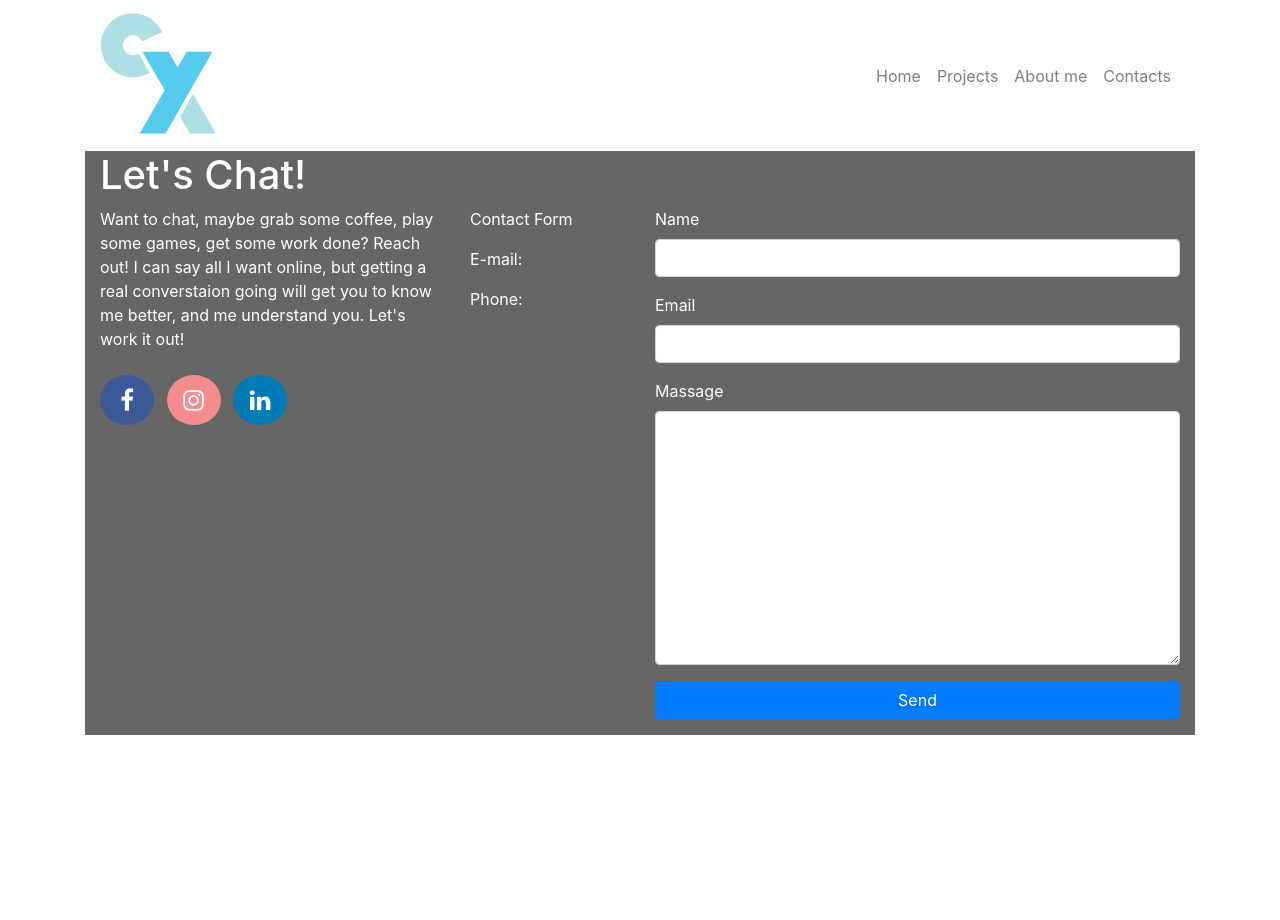
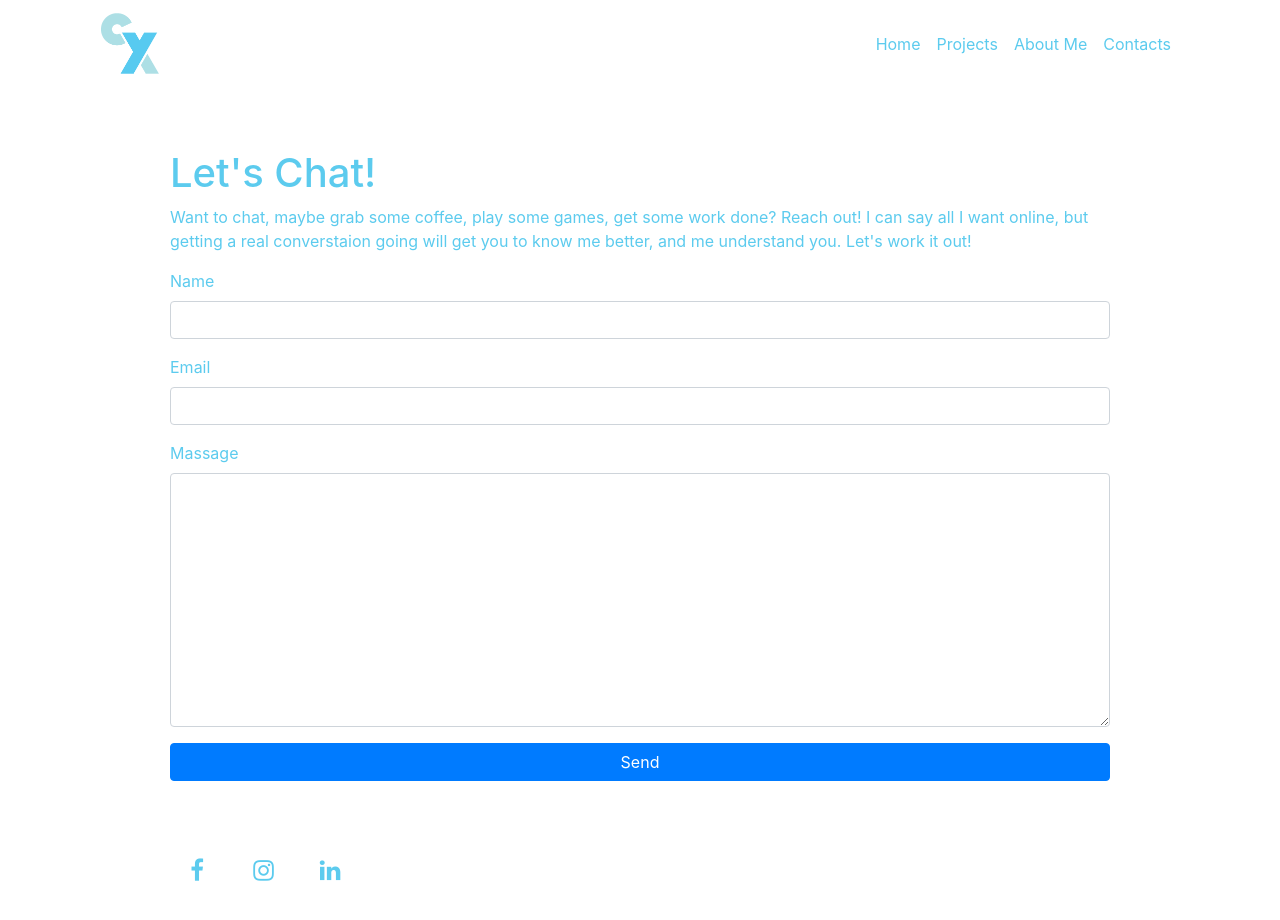
Before and after one commit to chiaxiong/portfolio, a plain HTML site: page pages/contact/contact.html in a window 1280 px wide. Before the commit the page ends 800 px from the top, so only its background shows below. Drawn offline with nearby package versions, Linux system fonts and the light colour scheme.

Commit message:
Added place holder images for the projects page. Made additional CSS revisions.

```diff
--- a/pages/contact/contact.html
+++ b/pages/contact/contact.html
@@ -30,7 +30,7 @@
                         <a class="nav-link" href="../project/project.html">Projects</a>
                     </li>
                     <li class="nav-item">
-                        <a class="nav-link" href="../about-me/about-me.html">About me</a>
+                        <a class="nav-link" href="../about-me/about-me.html">About Me</a>
                     </li>
                     <li class="nav-item">
                         <a class="nav-link" href="contact.html">Contacts</a>
@@ -41,26 +41,13 @@
     </header>
 
     <div class="container contact-form">
-        <h1>Let's Chat!</h1>
-
-        <div class="row">
-            <p class="col-md-4">
+        <div class="col-md">
+            <h1>Let's Chat!</h1>
+            <p>
                 Want to chat, maybe grab some coffee, play some games, get some work done? Reach out! I can say all I want online, but getting a real converstaion going will get you to know me better, and me understand you. Let's work it out!
-                <br>
-                <br>
-                <a href="#" class="fa fa-facebook"></a>
-                <a href="#" class="fa fa-instagram"></a>
-                <a href="#" class="fa fa-linkedin"></a>
             </p>
 
-            <div class="col-md-2">
-                <address>Contact Form</address>
-                <p>E-mail:</p>
-                <p>Phone:</p>
-            </div>
-
-
-            <div class="col-md-6">
+            <div class="form">
                 <div class="form-group">
                     <label>Name</label>
                     <input type="text" class="form-control">
@@ -79,6 +66,13 @@
                 <div class="form-group">
                     <button class="btn btn-primary btn-block">Send</button>
                 </div>
+
+                <br>
+                <br>
+                <a href="#" class="fa fa-facebook"></a>
+                <a href="#" class="fa fa-instagram"></a>
+                <a href="#" class="fa fa-linkedin"></a>
+
             </div>
         </div>
     </div>
--- a/styles/styles.css
+++ b/styles/styles.css
@@ -1,19 +1,39 @@
+/* navbar style starts here */
+
 ul {
     list-style-type: none;
 }
 
-#menu li a {
-    text-decoration: none;
+.navbar .navbar-nav li a {
+    color: #5CCBEE !important;
 }
 
-.logo {
+.navbar-brand img {
+    width: 50%;
     float: left;
 }
 
+.navbar {
+    margin-bottom: 60px;
+}
+
+.navbar-collapse .navbar-default {
+    color: #5CCBEE;
+}
+
+
+/* contact page style starts here */
+
 .contact-form {
-    background: rgba(0, 0, 0, 0.6);
-    color: white;
+    color: #5CCBEE;
 }
+
+.col-md {
+    padding: 0px 70px 50px 70px;
+}
+
+
+/* social media style starts here */
 
 .fa {
     padding: 13px;
@@ -30,16 +50,28 @@ ul {
 }
 
 .fa-facebook {
-    background: #3B5998;
-    color: white;
+    color: #5CCBEE;
 }
 
 .fa-instagram {
-    background: rgb(245, 140, 140);
-    color: white;
+    color: #5CCBEE;
 }
 
 .fa-linkedin {
-    background: #007bb5;
-    color: white;
+    color: #5CCBEE;
 }
+
+
+/* general styling */
+
+h2 {
+    padding-top: 20px;
+}
+
+
+/* project page styling starts here */
+
+.project-img {
+    max-width: 50%;
+    max-height: 40%;
+}
```
Also changed, not shown: index.html (+1 -2 lines), pages/about-me/about-me.html (+5 -2 lines), pages/project/project.html (+9 -3 lines), images/CYX_BG.jpg (added), pages/project/picture/Group-of-People.jpg (added), pages/project/picture/rpsls-image.png (added), 7 other files.
